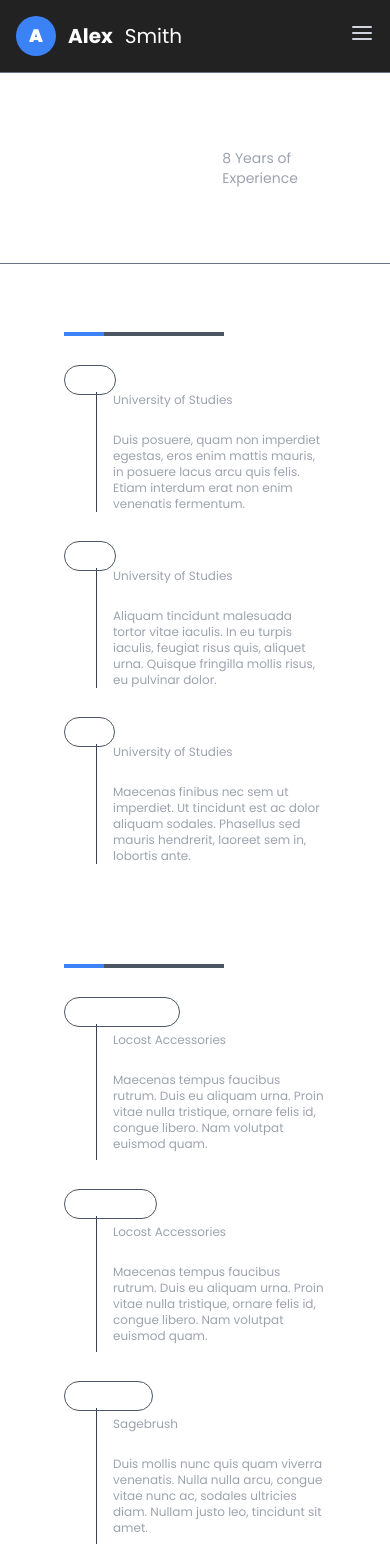
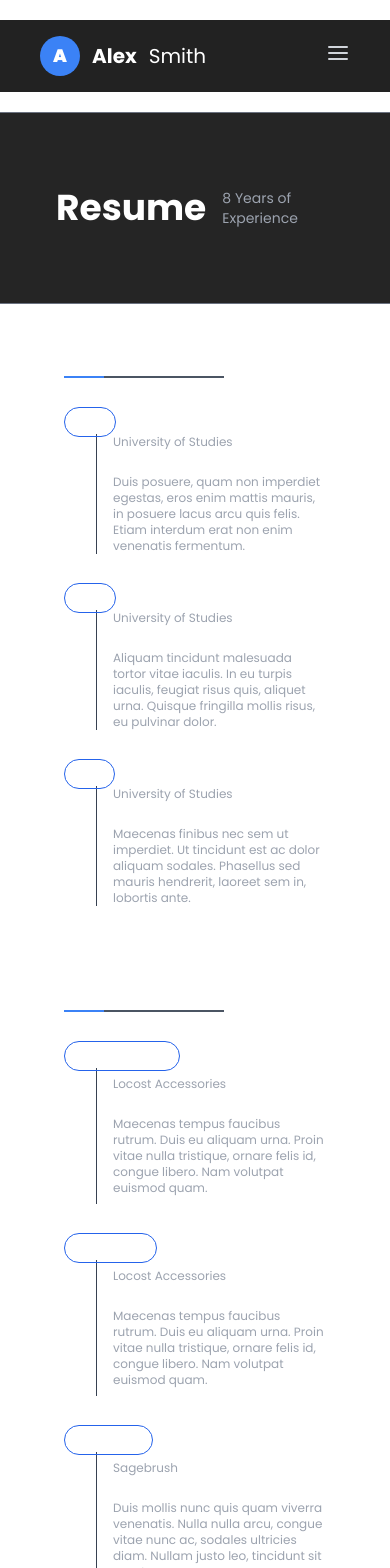
Before and after one commit to RAIZOxd/Next_Js_portfolio, a Next.js app: page /resume in a window 390 px wide. Shown: the top 1568 px of the page. Built offline with nearby package versions, Linux system fonts and the light colour scheme.

Commit message:
Updated code

```diff
--- a/src/app/(components)/Clients.jsx
+++ b/src/app/(components)/Clients.jsx
@@ -43,10 +43,10 @@ const Clients = () => {
   return (
     <main className="mt-16 px-8">
       <section className="mt-16 max-w-6xl mx-auto text-center">
-        <h2 className="text-2xl font-bold text-white mb-4 text-left">Clients</h2>
+        <h2 className="text-2xl font-bold text-white text-left">Clients</h2>
         <div className="relative mb-8">
-          <div className="w-10 h-1 bg-blue-500 absolute top-0 left-0"></div> {/* Blue line */}
-          <div className="w-20 h-1 bg-gray-600 mt-1"></div> {/* Gray line */}
+          <div className="w-10 h-0.5 bg-blue-500 absolute top-0 left-0"></div> {/* Blue line */}
+          <div className="w-20 h-0.5 bg-gray-600 mt-1"></div> {/* Gray line */}
         </div>
         <Slider {...settings}>
           {clientsData.map((client) => (
--- a/src/app/(components)/Footer.jsx
+++ b/src/app/(components)/Footer.jsx
@@ -3,8 +3,8 @@ import { FaFacebook, FaInstagram, FaTwitter } from "react-icons/fa";
 
 const Footer = () => {
   return (
-    <footer className="bg-[#252525] py-4 text-gray-400 border-t border-gray-700">
-      <div className="container mx-auto px-4 flex flex-col md:flex-row justify-between items-center space-y-4 md:space-y-0">
+    <footer className="bg-[#252525] py-4 text-gray-400 border-t border-gray-600">
+      <div className="px-4 flex flex-col md:flex-row justify-between items-center space-y-4 md:space-y-0">
         {/* Social Links */}
         <div className="flex space-x-6 justify-center md:justify-start">
           <a
--- a/src/app/(components)/Navbar.jsx
+++ b/src/app/(components)/Navbar.jsx
@@ -15,8 +15,8 @@ const Navbar = () => {
   const isActive = (path) => pathname === path;
 
   return (
-    <header className="bg-darkGray p-4 md:p-6">
-      <div className="container mx-auto flex justify-between items-center">
+    <header className="bg-darkGray p-4 md:p-6 my-5">
+      <div className="flex justify-between items-center px-6">
         {/* Logo */}
         <div className="flex items-center">
           <div className="bg-blue-500 text-white rounded-full w-10 h-10 flex items-center justify-center font-black text-lg">
--- a/src/app/blog/page.jsx
+++ b/src/app/blog/page.jsx
@@ -24,7 +24,7 @@ const BlogSection = () => {
   return (
     <div className="min-h-screen text-white" ref={sectionRef}>
       {/* Blog Header */}
-      <div className="h-48 flex items-center justify-start px-14 border-t border-b border-gray-500" ref={addToRefs}>
+      <div className="h-48 flex items-center justify-start px-14 border-t border-b border-gray-500 bg-[#252525]" ref={addToRefs}>
         <h2 className="text-4xl font-bold text-white">Blog</h2>
       </div>
 
--- a/src/app/contact/page.jsx
+++ b/src/app/contact/page.jsx
@@ -29,7 +29,7 @@ const ContactSection = () => {
   return (
     <div className="min-h-screen text-white" ref={sectionRef}>
       {/* Contact Header */}
-      <div className="h-48 flex items-center justify-between px-4 sm:px-14 border-t border-b border-gray-500" ref={addToRefs}>
+      <div className="h-48 flex items-center justify-between px-4 sm:px-14 border-t border-b border-gray-500 bg-[#252525]" ref={addToRefs}>
         <h1 className="text-3xl sm:text-4xl font-bold">Contact</h1>
         <a href="#get-in-touch" className="text-gray-400 text-sm sm:text-lg">
           Get in Touch
@@ -127,8 +127,8 @@ const ContactPage = () => {
           <h2 className="text-2xl sm:text-2xl font-semibold mb-8" ref={sectionRef}>
             How Can I Help You?
             <div className="relative mb-8">
-            <div className="w-10 h-1 bg-blue-500 absolute top-0 left-0"></div> {/* Blue line */}
-            <div className="w-60 h-1 bg-gray-600 mt-1"></div> {/* Gray line */}
+            <div className="w-10 h-0.5 bg-blue-500 absolute top-0 left-0"></div> {/* Blue line */}
+            <div className="w-60 h-0.5 bg-gray-600 mt-1"></div> {/* Gray line */}
           </div>
           </h2>
           <form className="space-y-6" ref={sectionRef}>
--- a/src/app/portfolio/page.jsx
+++ b/src/app/portfolio/page.jsx
@@ -53,7 +53,7 @@ const PortfolioSection = () => {
   return (
     <div className="min-h-screen text-white" ref={sectionRef}>
       {/* Portfolio Header */}
-      <div className="h-48 flex items-center justify-start px-14 border-t border-b border-gray-500" ref={addToRefs}>
+      <div className="h-48 flex items-center justify-start px-14 border-t border-b border-gray-500 bg-[#252525]" ref={addToRefs}>
         <h2 className="text-4xl font-bold text-white">Portfolio</h2>
       </div>
 
--- a/src/app/resume/page.jsx
+++ b/src/app/resume/page.jsx
@@ -22,7 +22,7 @@ const ResumePage = () => {
   return (
     <div className=" min-h-screen text-white" ref={sectionRef}>
       {/* Top Resume Header Section */}
-      <div className="h-48 flex items-center justify-between px-14 border-t border-b border-gray-500" ref={addToRefs}>
+      <div className="h-48 flex items-center justify-between px-14 border-t border-b border-gray-500 bg-[#252525]" ref={addToRefs}>
         <h1 className="text-4xl font-bold">Resume</h1>
         <span className="text-gray-400 text-sm sm:text-lg px-4">8 Years of Experience</span>
       </div>
@@ -31,17 +31,17 @@ const ResumePage = () => {
       <div className="container mx-auto grid grid-cols-1 md:grid-cols-2 gap-8 md:gap-12 py-8 px-16" ref={addToRefs}>
         {/* Education Section */}
         <div>
-          <h2 className="text-2xl sm:text-3xl font-bold mb-6">
+          <h2 className="text-3xl font-bold mb-6">
             Education
             <div className="relative mb-8">
-      <div className="w-10 h-1 bg-blue-500 absolute top-0 left-0"></div> {/* Blue line */}
-      <div className="w-40 h-1 bg-gray-600 mt-1"></div> {/* Gray line */}
+      <div className="w-10 h-0.5 bg-blue-500 absolute top-0 left-0"></div> {/* Blue line */}
+      <div className="w-40 h-0.5 bg-gray-600 mt-1"></div> {/* Gray line */}
     </div>
           </h2>
 
           {/* Education Item 1 */}
           <div className="relative pb-8">
-            <span className="px-2 py-1 rounded-full border border-gray-600 text-sm sm:text-base">
+            <span className="px-2 py-1 rounded-full border border-blue-600 text-sm sm:text-base">
               2009
             </span>
             <div className="ml-8 sm:ml-12 pl-4 border-l border-gray-700">
@@ -59,7 +59,7 @@ const ResumePage = () => {
 
           {/* Education Item 2 */}
           <div className="relative pb-8">
-            <span className="px-2 py-1 rounded-full border border-gray-600 text-sm sm:text-base">
+            <span className="px-2 py-1 rounded-full border border-blue-600  text-sm sm:text-base">
               2008
             </span>
             <div className="ml-8 sm:ml-12 pl-4 border-l border-gray-700">
@@ -79,7 +79,7 @@ const ResumePage = () => {
 
           {/* Education Item 3 */}
           <div className="relative pb-8">
-            <span className="px-2 py-1 rounded-full border border-gray-600 text-sm sm:text-base">
+            <span className="px-2 py-1 rounded-full border border-blue-600  text-sm sm:text-base">
               2007
             </span>
             <div className="ml-8 sm:ml-12 pl-4 border-l border-gray-700">
@@ -100,17 +100,17 @@ const ResumePage = () => {
 
         {/* Experience Section */}
         <div>
-          <h2 className="text-2xl sm:text-3xl font-bold mb-6">
+          <h2 className="text-3xl font-bold mb-6">
             Experience
             <div className="relative mb-8">
-      <div className="w-10 h-1 bg-blue-500 absolute top-0 left-0"></div> {/* Blue line */}
-      <div className="w-40 h-1 bg-gray-600 mt-1"></div> {/* Gray line */}
+      <div className="w-10 h-0.5 bg-blue-500 absolute top-0 left-0"></div> {/* Blue line */}
+      <div className="w-40 h-0.5 bg-gray-600 mt-1"></div> {/* Gray line */}
     </div>
           </h2>
 
           {/* Experience Item 1 */}
           <div className="relative pb-8">
-            <span className="px-2 py-1 rounded-full border border-gray-600 text-sm sm:text-base">
+            <span className="px-2 py-1 rounded-full border border-blue-600 text-sm sm:text-base">
               2016 - Current
             </span>
             <div className="ml-8 sm:ml-12 pl-4 border-l border-gray-700 py-2">
@@ -130,7 +130,7 @@ const ResumePage = () => {
 
           {/* Experience Item 2 */}
           <div className="relative pb-8">
-            <span className="px-2 py-1 rounded-full border border-gray-600 text-sm sm:text-base">
+            <span className="px-2 py-1 rounded-full border border-blue-600 text-sm sm:text-base">
               2013 - 2016
             </span>
             <div className="ml-8 sm:ml-12 pl-4 border-l border-gray-700 py-2">
@@ -150,7 +150,7 @@ const ResumePage = () => {
 
           {/* Experience Item 3 */}
           <div className="relative pb-8">
-            <span className="px-2 py-1 rounded-full border border-gray-600 text-sm sm:text-base">
+            <span className="px-2 py-1 rounded-full border border-blue-600 text-sm sm:text-base">
               2011 - 2013
             </span>
             <div className="ml-8 sm:ml-12 pl-4 border-l border-gray-700 py-2">
```
Also changed, not shown: src/app/(components)/FunFacts.jsx (+4 -23 lines), src/app/(components)/Testimonials.jsx (+4 -4 lines), src/app/page.jsx (+5 -5 lines).
